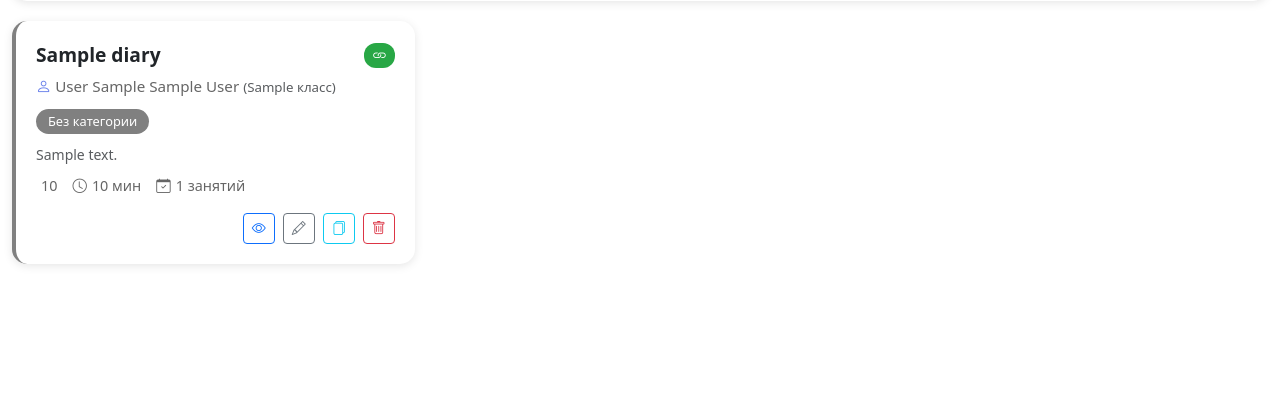
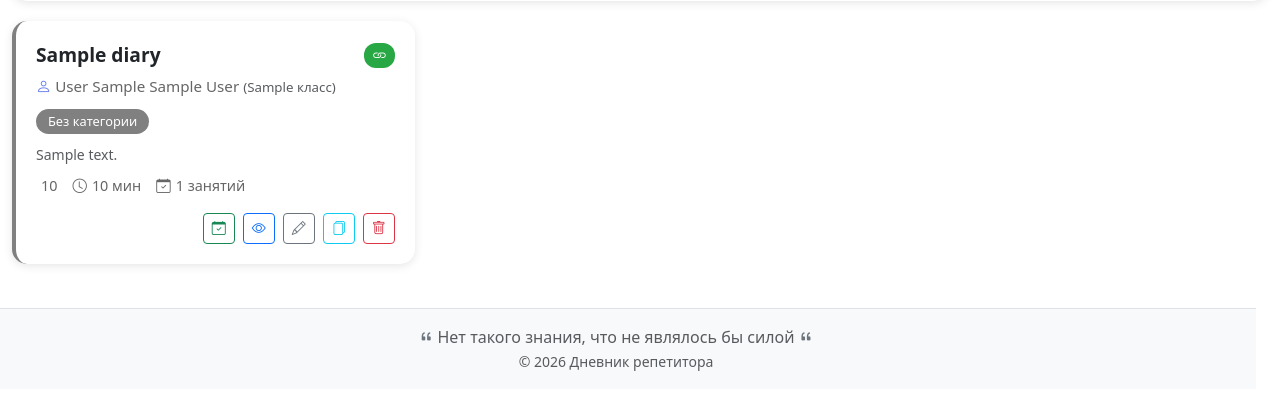
Before and after one commit to zayarniy/repetitor031426, a PHP site: page /diaries.php in a window 1280 px wide. Shown: the part 381-800 px from the top of the page. Run offline with PHP 8.4, Linux system fonts and the light colour scheme; a user stored in the database is signed in; data comes from the database, SQL or seed files in the repository; tables that the repository leaves empty hold one stand-in row (values such as "Sample post").

Commit message:
Рабочая версия...

```diff
--- a/dashboard.php
+++ b/dashboard.php
@@ -495,7 +495,7 @@ foreach ($schedule as $lesson) {
                             elseif ($lesson['is_cancelled']) $lessonClass = 'cancelled';
                         ?>
                             <div class="lesson-item <?php echo $lessonClass; ?>"
-                                 onclick="window.location.href='lesson_edit.php?id=<?php echo $lesson['id']; ?>&from=dashboard'">
+                                onclick="window.location.href='lessons.php?action=edit&id=<?php echo $lesson['id']; ?>&diary_id=<?php echo $lesson['diary_id']; ?>&from=dashboard'">
                                 <div class="d-flex justify-content-between align-items-start">
                                     <div>
                                         <div class="lesson-time">
@@ -554,5 +554,6 @@ foreach ($schedule as $lesson) {
     </script>
 
     <script src="https://cdn.jsdelivr.net/npm/bootstrap@5.3.0/dist/js/bootstrap.bundle.min.js"></script>
+    <? include 'footer.php'?>
 </body>
 </html>
--- a/diaries.php
+++ b/diaries.php
@@ -620,9 +620,16 @@ $diaryLessons = [];
 
 if (($action === 'view' || $action === 'edit') && $diaryId) {
     $stmt = $pdo->prepare("
-        SELECT d.*, s.last_name, s.first_name, s.middle_name, s.class
+        SELECT d.*,
+               s.last_name,
+               s.first_name,
+               s.middle_name,
+               s.class,
+               c.name as category_name,
+               c.color as category_color
         FROM diaries d
         JOIN students s ON d.student_id = s.id
+        LEFT JOIN categories c ON d.category_id = c.id
         WHERE d.id = ? AND d.user_id = ?
     ");
     $stmt->execute([$diaryId, $userId]);
@@ -1028,6 +1035,8 @@ if ($publicView) {
             </div>
 
             <!-- Список дневников -->
+<!-- Список дневников -->
+<!-- Список дневников -->
 <div class="row">
     <?php if (empty($diaries)): ?>
         <div class="col-12">
@@ -1052,9 +1061,19 @@ if ($publicView) {
 
                     <div class="diary-student">
                         <i class="bi bi-person"></i>
-                                    <?php echo htmlspecialchars($diary['student_last_name'] . ' ' . $diary['student_first_name'] . ' ' . ($diary['student_middle_name'] ?? '')); ?>
-                                    <?php if ($diary['student_class']): ?>
-                                        <small class="text-muted">(<?php echo htmlspecialchars($diary['student_class']); ?> класс)</small>
+                        <?php
+                        // Получаем информацию об ученике для этого дневника
+                        $stmtStudent = $pdo->prepare("SELECT last_name, first_name, middle_name, class FROM students WHERE id = ?");
+                        $stmtStudent->execute([$diary['student_id']]);
+                        $student = $stmtStudent->fetch();
+                        if ($student):
+                        ?>
+                            <?php echo htmlspecialchars($student['last_name'] . ' ' . $student['first_name'] . ' ' . ($student['middle_name'] ?? '')); ?>
+                            <?php if ($student['class']): ?>
+                                <small class="text-muted">(<?php echo htmlspecialchars($student['class']); ?> класс)</small>
+                            <?php endif; ?>
+                        <?php else: ?>
+                            <span class="text-muted">Ученик не найден</span>
                         <?php endif; ?>
                     </div>
 
@@ -1086,17 +1105,20 @@ if ($publicView) {
                     </div>
 
                     <div class="mt-3 d-flex justify-content-end gap-2">
-                                    <a href="?action=view&id=<?php echo $diary['id']; ?>" class="btn btn-sm btn-outline-primary">
+                                <a href="lessons.php?diary_id=<?php echo $diary['id']; ?>" class="btn btn-sm btn-outline-success" title="Перейти к занятиям">
+            <i class="bi bi-calendar-check"></i>
+        </a>
+                        <a href="?action=view&id=<?php echo $diary['id']; ?>" class="btn btn-sm btn-outline-primary" title="Просмотр">
                             <i class="bi bi-eye"></i>
                         </a>
-                                    <a href="?action=edit&id=<?php echo $diary['id']; ?>" class="btn btn-sm btn-outline-secondary">
+                        <a href="?action=edit&id=<?php echo $diary['id']; ?>" class="btn btn-sm btn-outline-secondary" title="Редактировать">
                             <i class="bi bi-pencil"></i>
                         </a>
-                                    <a href="?copy=1&id=<?php echo $diary['id']; ?>" class="btn btn-sm btn-outline-info"
+                        <a href="?copy=1&id=<?php echo $diary['id']; ?>" class="btn btn-sm btn-outline-info" title="Создать копию"
                            onclick="return confirm('Создать копию дневника?')">
                             <i class="bi bi-files"></i>
                         </a>
-                                    <a href="?delete=1&id=<?php echo $diary['id']; ?>" class="btn btn-sm btn-outline-danger"
+                        <a href="?delete=1&id=<?php echo $diary['id']; ?>" class="btn btn-sm btn-outline-danger" title="Удалить"
                            onclick="return confirm('Удалить дневник?')">
                             <i class="bi bi-trash"></i>
                         </a>
@@ -1533,5 +1555,7 @@ if ($publicView) {
         }
     </script>
 <script src="https://cdn.jsdelivr.net/npm/bootstrap@5.3.0/dist/js/bootstrap.bundle.min.js"></script>
+<?php include 'footer.php'; ?>
 </body>
+
 </html>
--- /dev/null
+++ b/footer.php
@@ -0,0 +1,42 @@
+<?php
+// footer.php
+?>
+                </div>
+            </div>
+        </div>
+    </div>
+
+    <!-- Подвал с цитатой -->
+    <footer class="footer mt-auto py-3 bg-light">
+        <div class="container text-center">
+            <span class="text-muted">
+                <i class="bi bi-quote"></i>
+                Нет такого знания, что не являлось бы силой
+                <i class="bi bi-quote"></i>
+            </span>
+            <br>
+            <small class="text-muted">
+                &copy; <?php echo date('Y'); ?> Дневник репетитора
+            </small>
+        </div>
+    </footer>
+
+    <script src="https://cdn.jsdelivr.net/npm/bootstrap@5.3.0/dist/js/bootstrap.bundle.min.js"></script>
+
+    <style>
+    .footer {
+        position: relative;
+        bottom: 0;
+        width: 100%;
+        border-top: 1px solid #dee2e6;
+        margin-left: -24px;
+        padding-left: 24px;
+        padding-right: 24px;
+    }
+    .footer .bi-quote {
+        color: #6c757d;
+        font-size: 0.9rem;
+    }
+    </style>
+</body>
+</html>
```
Lines whose indentation alone changed are shown as unchanged.
